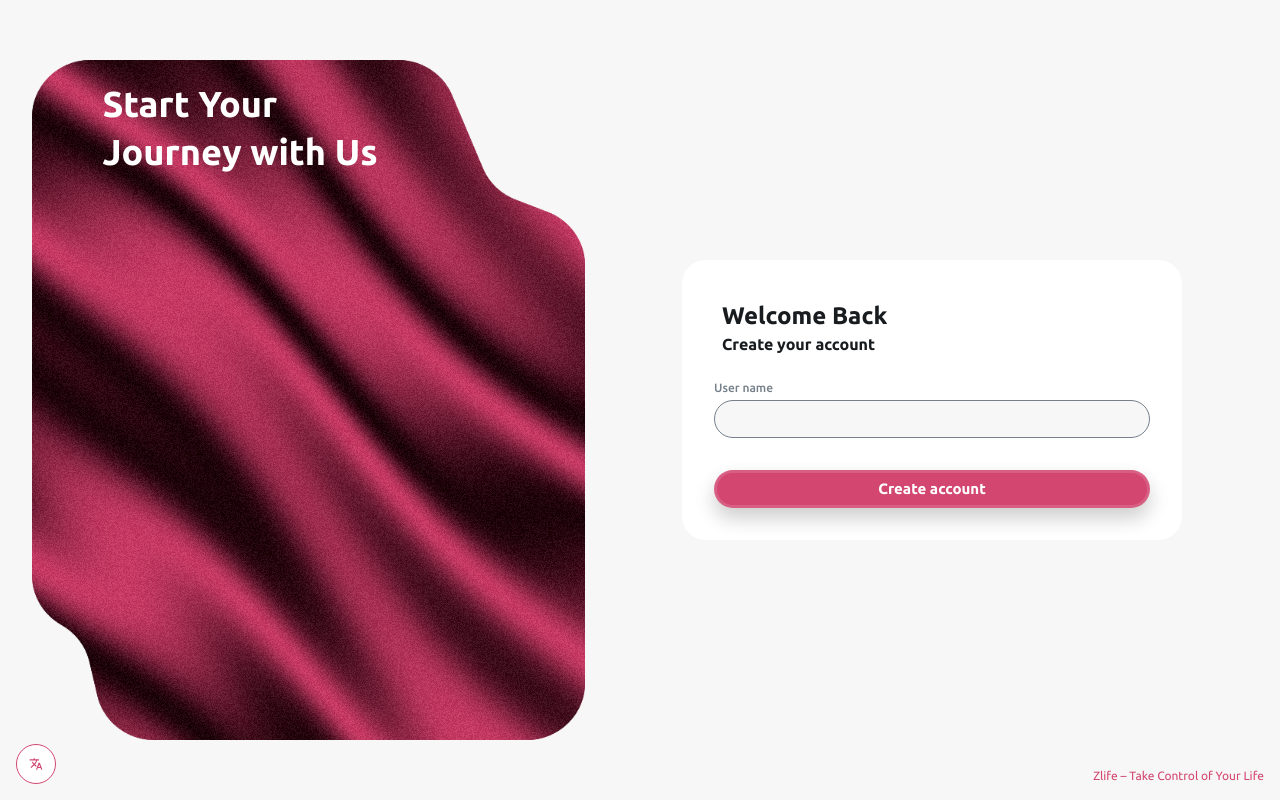
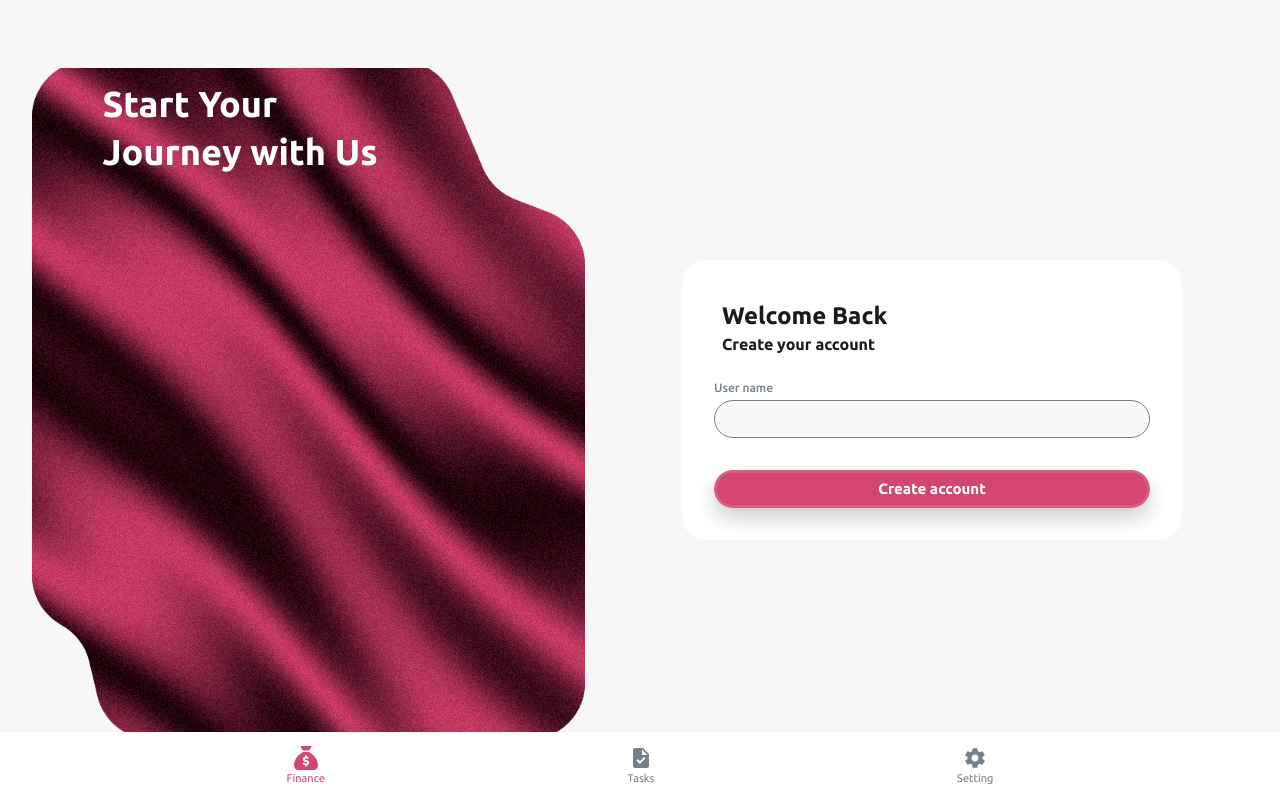
Before and after one commit to zephinax/zelife, a React (Vite) app in the folder zlife/: page / in a window 1280 px wide. Built offline with nearby package versions, Linux system fonts and the light colour scheme.

Commit message:
fix some issuse

```diff
--- a/zlife/src/App.tsx
+++ b/zlife/src/App.tsx
@@ -5,6 +5,7 @@ import Auth from "./pages/createAccount/CreateAccount";
 import Dashboard from "./pages/dashboard/Dashboard";
 import Tasks from "./pages/tasks/Tasks";
 import Setting from "./pages/setting/Setting";
+import BottomNavigation from "./components/navigation/topNavigation/BottomNavigation";
 
 function App() {
   const { userName } = useFinanceStore();
@@ -24,6 +25,7 @@ function App() {
           </>
         )}
       </Routes>
+      <BottomNavigation />
     </main>
   );
 }
--- a/zlife/src/components/layouts/pageLayout/PageLayout.tsx
+++ b/zlife/src/components/layouts/pageLayout/PageLayout.tsx
@@ -1,4 +1,3 @@
-import BottomNavigation from "../../navigation/topNavigation/BottomNavigation";
 import React from "react";
 
 export default function PageLayout({
@@ -11,7 +10,6 @@ export default function PageLayout({
       <div className="p-4 bg-background min-h-[100svh] w-screen">
         {children}
       </div>
-      <BottomNavigation />
     </>
   );
 }
--- a/zlife/src/components/navigation/topNavigation/BottomNavigation.tsx
+++ b/zlife/src/components/navigation/topNavigation/BottomNavigation.tsx
@@ -3,13 +3,14 @@ import { FaSackDollar } from "react-icons/fa6";
 import { IoMdSettings } from "react-icons/io";
 import { MdTask } from "react-icons/md";
 import { useLocation, useNavigate } from "react-router-dom";
+import { useTranslation } from "../../../hooks/useTranslation";
 
 type IconType = React.ComponentType<{ className?: string; size?: number }>;
 
 export default function BottomNavigation() {
   const location = useLocation();
   const navigate = useNavigate();
-
+  const { t } = useTranslation();
   const renderIcon = (Icon: IconType, isActive: boolean) => {
     const iconColor = isActive ? "text-primary" : "text-text-secondary";
     return <Icon size={22} className={`w-6 h-6 ${iconColor}`} />;
@@ -17,17 +18,17 @@ export default function BottomNavigation() {
 
   const routes = [
     {
-      name: "Finance",
+      name: `${t("navbar.finance")}`,
       icon: FaSackDollar,
       route: "/",
     },
     {
-      name: "Tasks",
+      name: `${t("navbar.tasks")}`,
       icon: MdTask,
       route: "/tasks",
     },
     {
-      name: "Setting",
+      name: `${t("navbar.setting")}`,
       icon: IoMdSettings,
       route: "/setting",
     },
--- a/zlife/src/locales/en.json
+++ b/zlife/src/locales/en.json
@@ -23,5 +23,10 @@
     "amountInvalid": "Invalid amount",
     "amountMustBePositive": "Amount must be greater than zero",
     "description": "Description"
+  },
+  "navbar": {
+    "finance": "Finance",
+    "tasks": "Tasks",
+    "setting": "Setting"
   }
 }
--- a/zlife/src/locales/fa.json
+++ b/zlife/src/locales/fa.json
@@ -9,12 +9,12 @@
   },
   "dashboard": {
     "addTransaction": "افزودن تراکنش",
-    "transactions": "تراکنس ها",
-    "noTransaction": "تراکنشی موجود نیست"
+    "transactions": "تراکنش ها",
+    "noTransaction": "اولین تراکنشت رو ایجاد کن!"
   },
   "transaction": {
     "transactionType": "نوع تراکنش",
-    "transactionTypeRequired": "اولین تراکنشت رو ایجاد کن!",
+    "transactionTypeRequired": "نوع تراکنش الزامی است",
     "income": "واریز",
     "expense": "برداشت",
     "choseOption": "انتخاب کنید",
@@ -23,5 +23,10 @@
     "amountInvalid": "مبلغ نامعتبر است",
     "amountMustBePositive": "مبلغ باید بزرگتر از صفر باشد",
     "description": "توضیحات"
+  },
+  "navbar": {
+    "finance": "مالی",
+    "tasks": "فعالیت‌ها",
+    "setting": "تنظیمات"
   }
 }
--- a/zlife/src/pages/dashboard/Dashboard.tsx
+++ b/zlife/src/pages/dashboard/Dashboard.tsx
@@ -176,7 +176,6 @@ export default function Dashboard() {
         </div>
       </div>
 
-      <BottomNavigation />
       <Modal
         overflowY="overflow-y-visible"
         size="sm"
```
